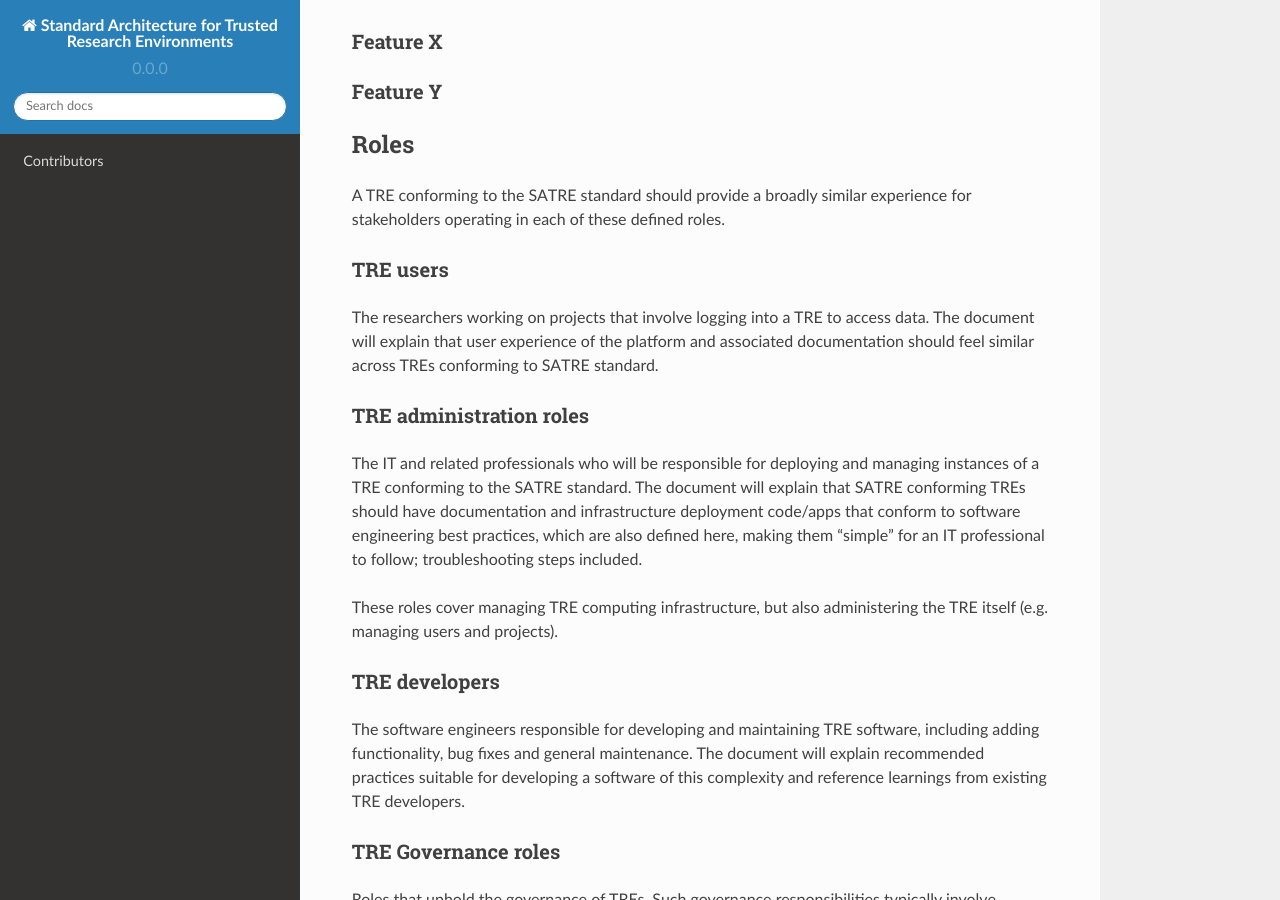
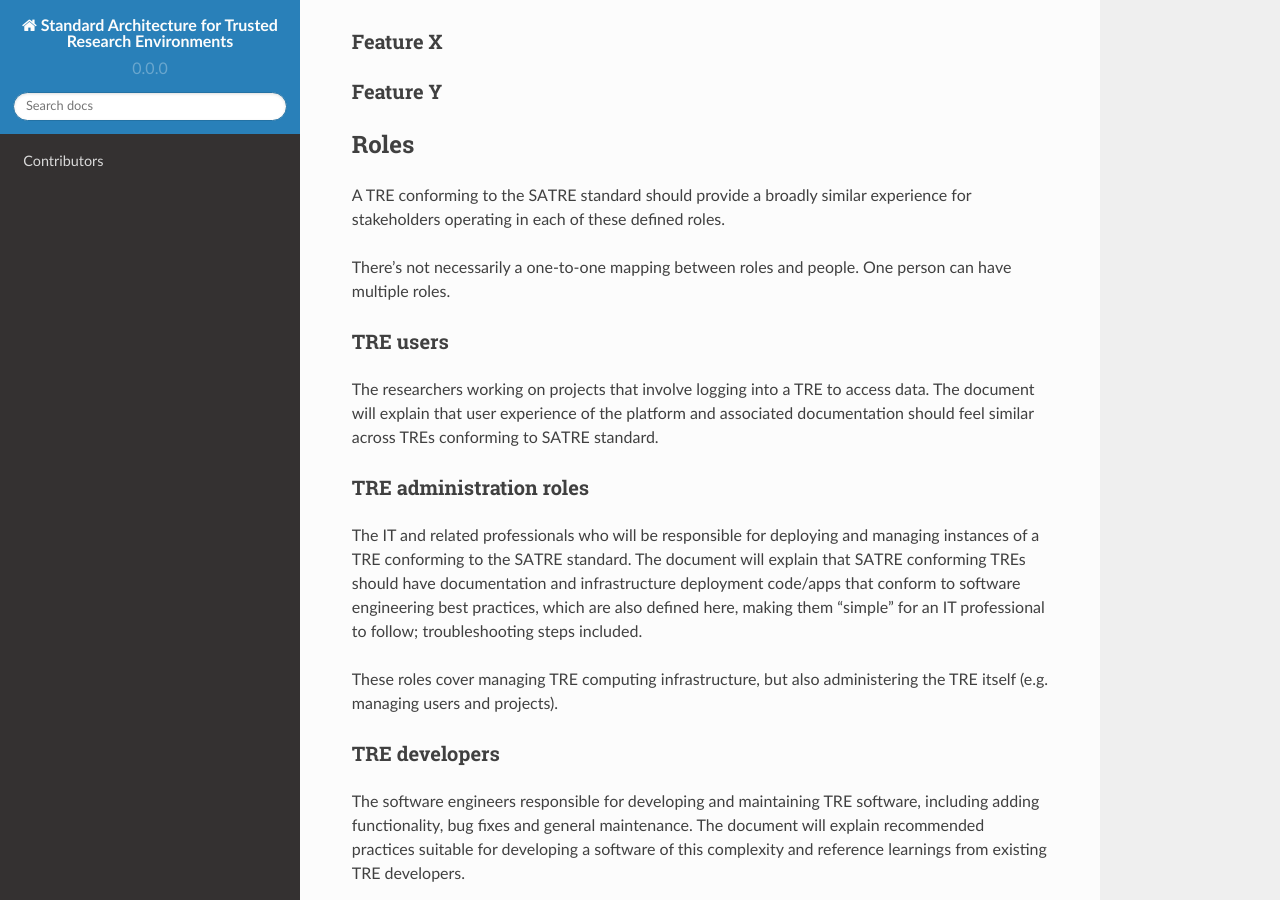
Before and after one commit to sa-tre/satre-specification, a Sphinx documentation site: the page built from docs/source/index.md, in a window 1280 px wide and 900 px high, scrolled down 1141 px. Built offline with Sphinx 7.4.7 and the Read the Docs theme 2.0.0, drawn with Linux system fonts in a browser that asks for light colours.

Commit message:
add comment on 1-1 mapping

```diff
--- a/docs/source/index.md
+++ b/docs/source/index.md
@@ -40,6 +40,8 @@ Also croudsourced from the survey, but this time all the features that were cons
 
 A TRE conforming to the SATRE standard should provide a broadly similar experience for stakeholders operating in each of these defined roles.
 
+There's not necessarily a one-to-one mapping between roles and people. One person can have multiple roles.
+
 ### TRE users
 
 The researchers working on projects that involve logging into a TRE to access data. The document will explain that user experience of the platform and associated documentation should feel similar across TREs conforming to SATRE standard.
```
